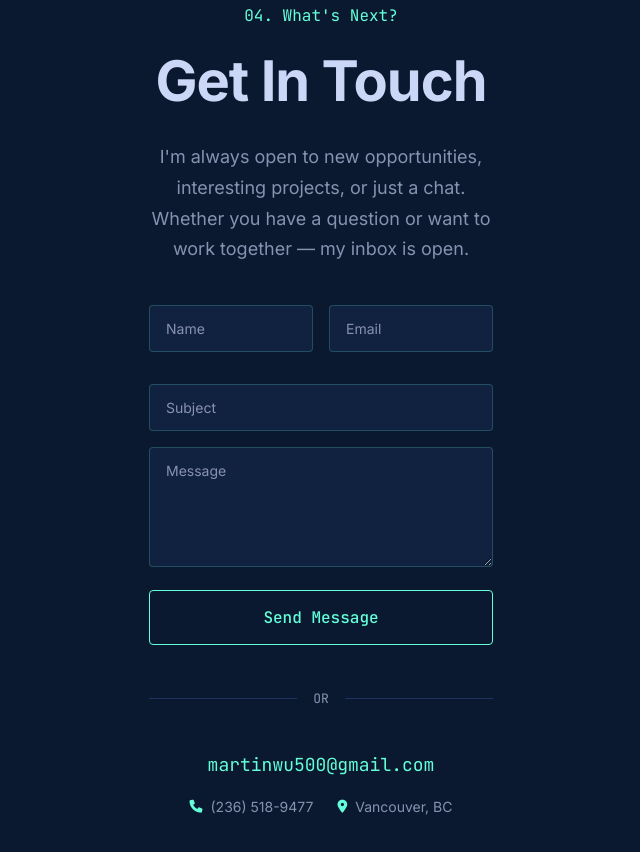
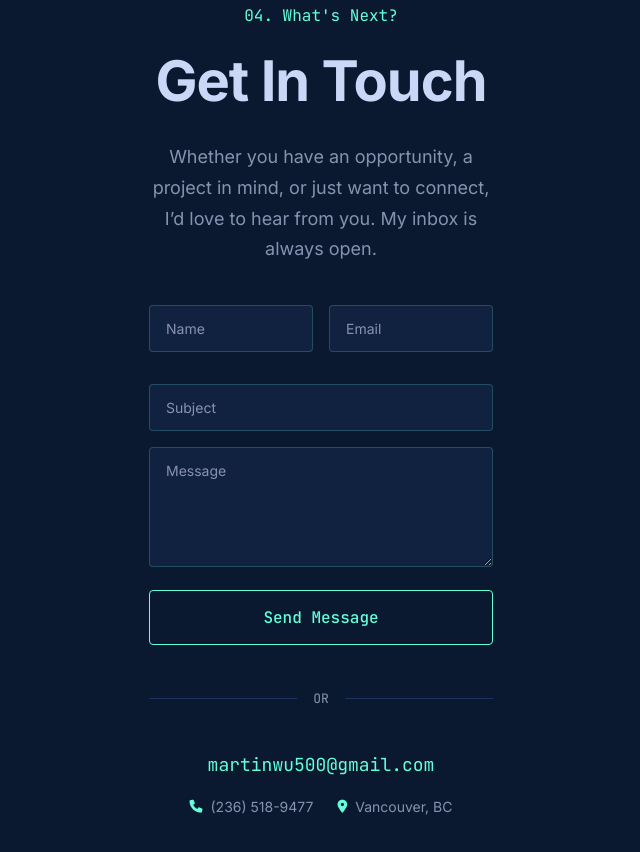
Before and after one commit to martinw500/portfolio, a plain HTML site: page index.html in a window 1280 px wide. Shown: the part 4857-5709 px from the top of the page, without its empty margins (319-959 px from the left). Drawn offline with Linux system fonts and the light colour scheme.

Commit message:
Updated text at connection section

```diff
--- a/index.html
+++ b/index.html
@@ -308,8 +308,7 @@
             <p class="contact-overline mono">04. What's Next?</p>
             <h2 class="contact-heading">Get In Touch</h2>
             <p class="contact-text">
-                I'm always open to new opportunities, interesting projects, or just a chat.
-                Whether you have a question or want to work together — my inbox is open.
+                Whether you have an opportunity, a project in mind, or just want to connect, I’d love to hear from you. My inbox is always open.
             </p>
 
             <form class="contact-form" action="https://formspree.io/f/xpwrlbje" method="POST">
```
